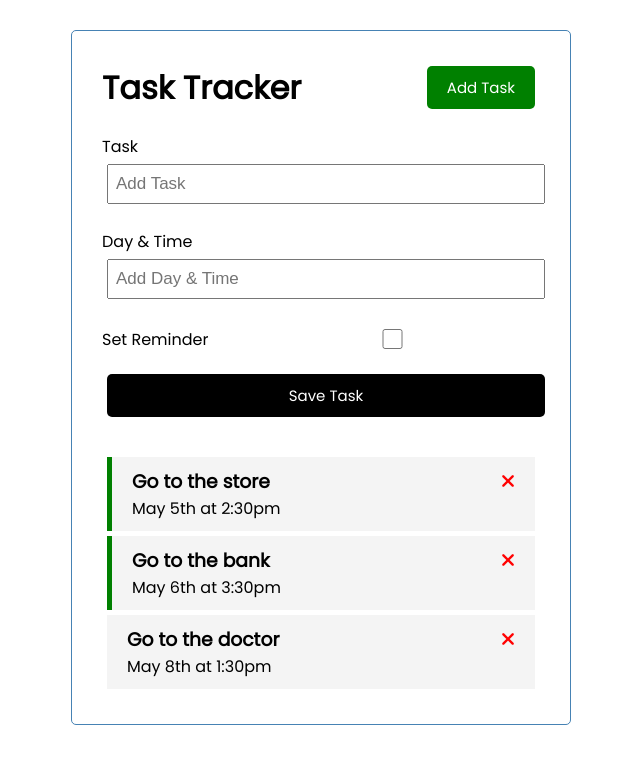
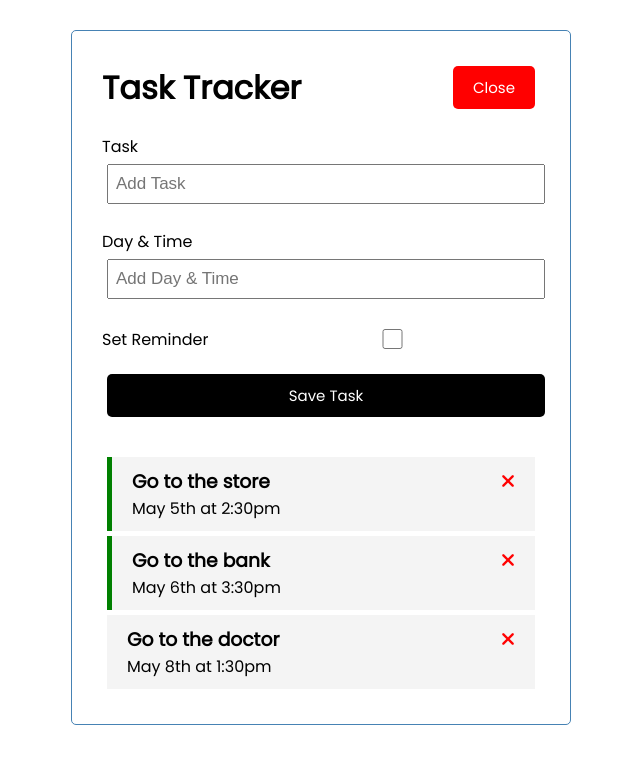
Before and after one commit to gunmentoy/vue-task-tracker, a Vue app: page / in a window 1280 px wide. Both pictures are taken after a click on the button "Add Task". Shown: the top 764 px of the page, without its empty margins (319-959 px from the left). Built offline with nearby package versions, Linux system fonts and the light colour scheme.

Commit message:
added a few more ui changes, button changing color and inside text is the highlight

```diff
--- a/src/App.vue
+++ b/src/App.vue
@@ -1,7 +1,9 @@
 <template>
   <div class="container">
-    <Header title="Task Tracker" />
-    <AddTask @add-task="addTask" />
+    <Header @toggle-add-task="toggleAddTask" title="Task Tracker" :showAddTask="showAddTask" />
+    <div v-show="showAddTask">
+      <AddTask @add-task="addTask" />
+    </div>
     <Tasks @toggle-reminder="toggleReminder" @delete-task="deleteTask" :tasks="tasks" />
   </div>
 </template>
@@ -21,9 +23,14 @@
   data() {
     return {
       tasks: [],
+      showAddTask: false,
     };
   },
   methods: {
+    toggleAddTask() {
+      this.showAddTask = !this.showAddTask;
+    },
+
     addTask(task) {
       this.tasks = [...this.tasks, task]
     },
--- a/src/components/Button.vue
+++ b/src/components/Button.vue
@@ -13,7 +13,7 @@
   },
   methods: {
     onClick() {
-      console.log('click');
+      this.$emit('btn-click');
     },
   },
 };
--- a/src/components/Header.vue
+++ b/src/components/Header.vue
@@ -1,7 +1,8 @@
 <template>
   <header>
     <h1>{{ title }}</h1>
-    <Button text="Add Task" color="green" />
+    <Button @btn-click="$emit('toggle-add-task')" :text="showAddTask ? 'Close' : 'Add Task'"
+      :color="showAddTask ? 'red' : 'green'" />
   </header>
 </template>
 
@@ -12,6 +13,7 @@
   name: 'Header',
   props: {
     title: String,
+    showAddTask: Boolean,
   },
   components: {
     Button,
```
